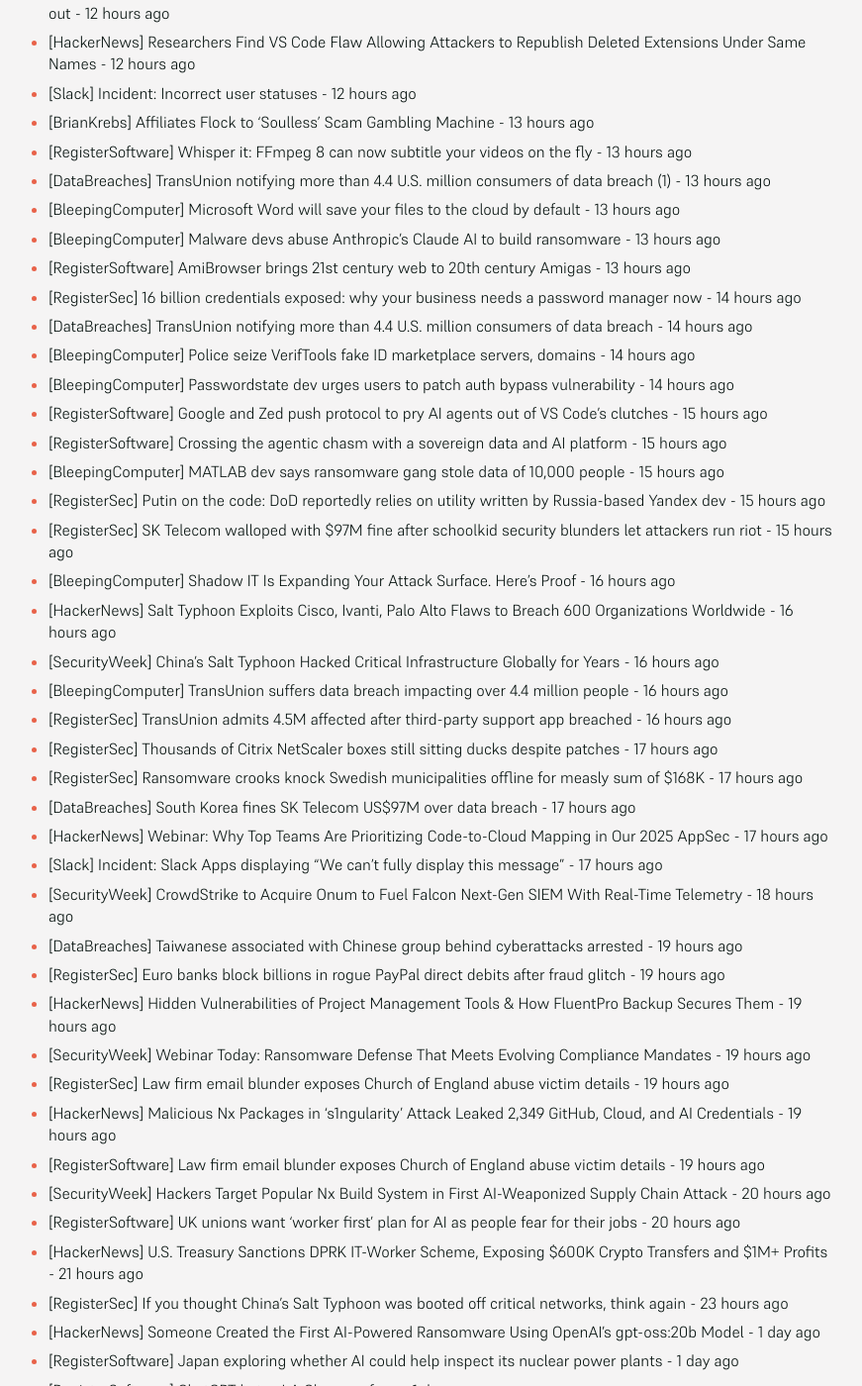
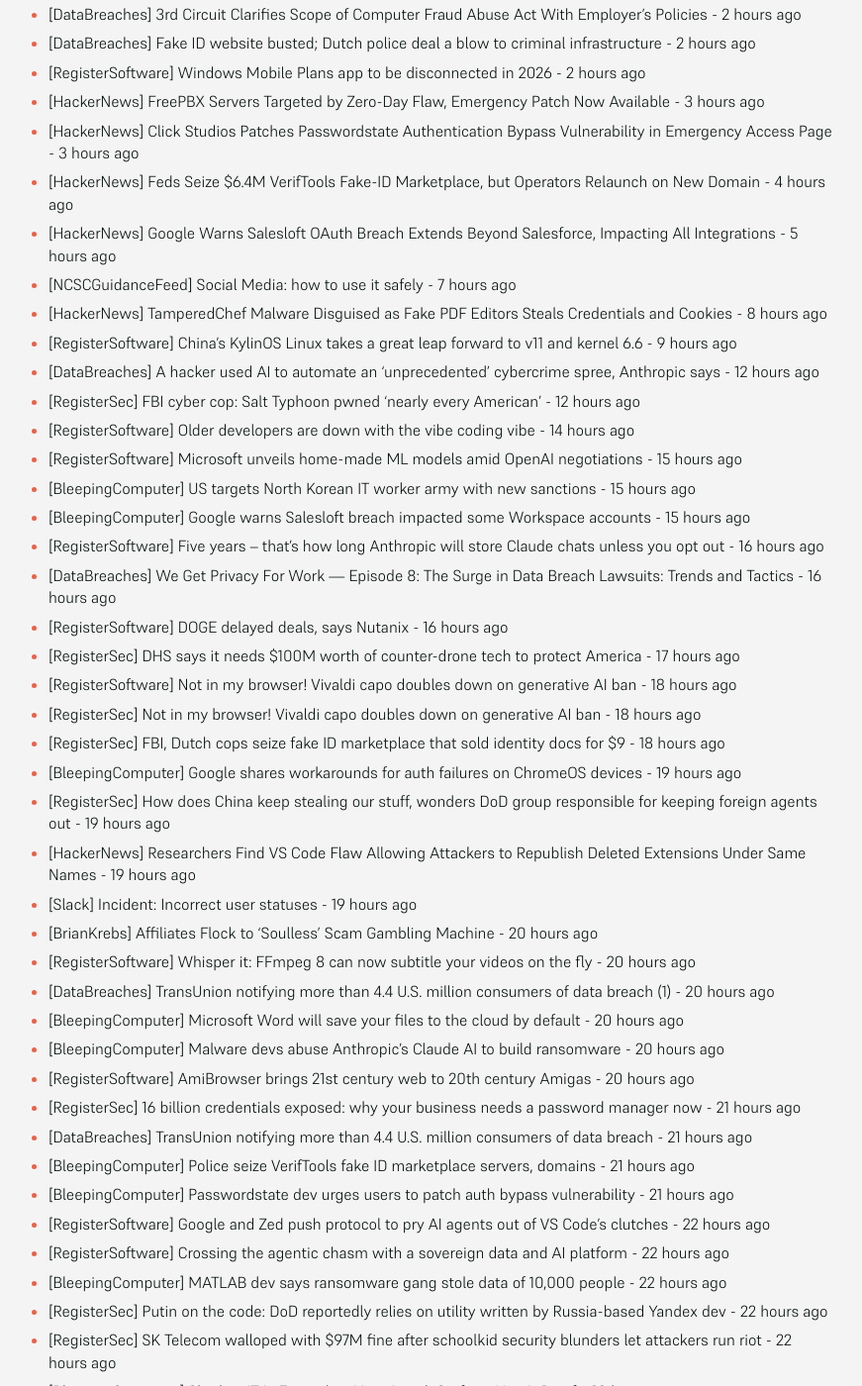
Before and after one commit to SecOpsNews/news, a Jekyll site: the page built from index.md, in a window 1280 px wide and 1400 px high, scrolled down 817 px. Shown: the whole window at 99% size, without its empty margins (215-1086 px from the left). Built offline with Jekyll 4.4.1, drawn with Linux system fonts in a browser that asks for light colours; some of the changed text lies outside the part shown.

Commit message:
New Feed

```diff
--- a/index.md
+++ b/index.md
@@ -9,63 +9,84 @@ description: Latest Updates
 
 <!-- SecOps start -->
 
-- [NCSCGuidanceFeed] Social Media: how to use it safely - 24 minutes ago
-- [HackerNews] TamperedChef Malware Disguised as Fake PDF Editors Steals Credentials and Cookies - 1 hour ago
-- [RegisterSoftware] China’s KylinOS Linux takes a great leap forward to v11 and kernel 6.6 - 2 hours ago
-- [DataBreaches] A hacker used AI to automate an ‘unprecedented’ cybercrime spree, Anthropic says - 5 hours ago
-- [RegisterSec] FBI cyber cop: Salt Typhoon pwned 'nearly every American' - 5 hours ago
-- [RegisterSoftware] Older developers are down with the vibe coding vibe - 7 hours ago
-- [RegisterSoftware] Microsoft unveils home-made ML models amid OpenAI negotiations - 8 hours ago
-- [BleepingComputer] US targets North Korean IT worker army with new sanctions - 8 hours ago
-- [BleepingComputer] Google warns Salesloft breach impacted some Workspace accounts - 8 hours ago
-- [RegisterSoftware] Five years – that's how long Anthropic will store Claude chats unless you opt out - 9 hours ago
-- [DataBreaches] We Get Privacy For Work — Episode 8: The Surge in Data Breach Lawsuits: Trends and Tactics - 9 hours ago
-- [RegisterSoftware] DOGE delayed deals, says Nutanix - 9 hours ago
-- [RegisterSec] DHS says it needs $100M worth of counter-drone tech to protect America - 10 hours ago
-- [RegisterSoftware] Not in my browser! Vivaldi capo doubles down on generative AI ban - 11 hours ago
-- [RegisterSec] Not in my browser! Vivaldi capo doubles down on generative AI ban - 11 hours ago
-- [RegisterSec] FBI, Dutch cops seize fake ID marketplace that sold identity docs for $9 - 11 hours ago
-- [BleepingComputer] Google shares workarounds for auth failures on ChromeOS devices - 12 hours ago
-- [RegisterSec] How does China keep stealing our stuff, wonders DoD group responsible for keeping foreign agents out - 12 hours ago
-- [HackerNews] Researchers Find VS Code Flaw Allowing Attackers to Republish Deleted Extensions Under Same Names - 12 hours ago
-- [Slack] Incident: Incorrect user statuses - 12 hours ago
-- [BrianKrebs] Affiliates Flock to ‘Soulless’ Scam Gambling Machine - 13 hours ago
-- [RegisterSoftware] Whisper it: FFmpeg 8 can now subtitle your videos on the fly - 13 hours ago
-- [DataBreaches] TransUnion notifying more than 4.4 U.S. million consumers of data breach (1) - 13 hours ago
-- [BleepingComputer] Microsoft Word will save your files to the cloud by default - 13 hours ago
-- [BleepingComputer] Malware devs abuse Anthropic’s Claude AI to build ransomware - 13 hours ago
-- [RegisterSoftware] AmiBrowser brings 21st century web to 20th century Amigas - 13 hours ago
-- [RegisterSec] 16 billion credentials exposed: why your business needs a password manager now - 14 hours ago
-- [DataBreaches] TransUnion notifying more than 4.4 U.S. million consumers of data breach - 14 hours ago
-- [BleepingComputer] Police seize VerifTools fake ID marketplace servers, domains - 14 hours ago
-- [BleepingComputer] Passwordstate dev urges users to patch auth bypass vulnerability - 14 hours ago
-- [RegisterSoftware] Google and Zed push protocol to pry AI agents out of VS Code's clutches - 15 hours ago
-- [RegisterSoftware] Crossing the agentic chasm with a sovereign data and AI platform - 15 hours ago
-- [BleepingComputer] MATLAB dev says ransomware gang stole data of 10,000 people - 15 hours ago
-- [RegisterSec] Putin on the code: DoD reportedly relies on utility written by Russia-based Yandex dev - 15 hours ago
-- [RegisterSec] SK Telecom walloped with $97M fine after schoolkid security blunders let attackers run riot - 15 hours ago
-- [BleepingComputer] Shadow IT Is Expanding Your Attack Surface. Here’s Proof - 16 hours ago
-- [HackerNews] Salt Typhoon Exploits Cisco, Ivanti, Palo Alto Flaws to Breach 600 Organizations Worldwide - 16 hours ago
-- [SecurityWeek] China’s Salt Typhoon Hacked Critical Infrastructure Globally for Years - 16 hours ago
-- [BleepingComputer] TransUnion suffers data breach impacting over 4.4 million people - 16 hours ago
-- [RegisterSec] TransUnion admits 4.5M affected after third-party support app breached - 16 hours ago
-- [RegisterSec] Thousands of Citrix NetScaler boxes still sitting ducks despite patches - 17 hours ago
-- [RegisterSec] Ransomware crooks knock Swedish municipalities offline for measly sum of $168K - 17 hours ago
-- [DataBreaches] South Korea fines SK Telecom US$97M over data breach - 17 hours ago
-- [HackerNews] Webinar: Why Top Teams Are Prioritizing Code-to-Cloud Mapping in Our 2025 AppSec - 17 hours ago
-- [Slack] Incident: Slack Apps displaying "We can't fully display this message" - 17 hours ago
-- [SecurityWeek] CrowdStrike to Acquire Onum to Fuel Falcon Next-Gen SIEM With Real-Time Telemetry - 18 hours ago
-- [DataBreaches] Taiwanese associated with Chinese group behind cyberattacks arrested - 19 hours ago
-- [RegisterSec] Euro banks block billions in rogue PayPal direct debits after fraud glitch - 19 hours ago
-- [HackerNews] Hidden Vulnerabilities of Project Management Tools & How FluentPro Backup Secures Them - 19 hours ago
-- [SecurityWeek] Webinar Today: Ransomware Defense That Meets Evolving Compliance Mandates - 19 hours ago
-- [RegisterSec] Law firm email blunder exposes Church of England abuse victim details - 19 hours ago
-- [HackerNews] Malicious Nx Packages in ‘s1ngularity’ Attack Leaked 2,349 GitHub, Cloud, and AI Credentials - 19 hours ago
-- [RegisterSoftware] Law firm email blunder exposes Church of England abuse victim details - 19 hours ago
-- [SecurityWeek] Hackers Target Popular Nx Build System in First AI-Weaponized Supply Chain Attack - 20 hours ago
-- [RegisterSoftware] UK unions want 'worker first' plan for AI as people fear for their jobs - 20 hours ago
-- [HackerNews] U.S. Treasury Sanctions DPRK IT-Worker Scheme, Exposing $600K Crypto Transfers and $1M+ Profits - 21 hours ago
-- [RegisterSec] If you thought China's Salt Typhoon was booted off critical networks, think again - 23 hours ago
+- [HackerNews] Abandoned Sogou Zhuyin Update Server Hijacked, Weaponized in Taiwan Espionage Campaign - 21 minutes ago
+- [HackerNews] Amazon Disrupts APT29 Watering Hole Campaign Abusing Microsoft Device Code Authentication - 21 minutes ago
+- [RegisterSec] Enterprise password management outfit Passwordstate patches Emergency Access bug - 33 minutes ago
+- [SecurityWeek] TransUnion Data Breach Impacts 4.4 Million - 57 minutes ago
+- [SecurityWeek] Google Confirms Workspace Accounts Also Hit in Salesforce–Salesloft Drift Data Theft Campaign - 57 minutes ago
+- [DataBreaches] EuroFins cancer screening hack far bigger than thought, agency says - 57 minutes ago
+- [DataBreaches] FBI cyber cop: Salt Typhoon pwned ‘nearly every American’ - 57 minutes ago
+- [HackerNews] Salt Typhoon Exploits Flaws in Edge Network Devices to Breach 600 Organizations Worldwide - 57 minutes ago
+- [SecurityWeek] Ransomware Group Exploits Hybrid Cloud Gaps, Gains Full Azure Control in Enterprise Attacks - 1 hour ago
+- [SecurityWeek] US Sanctions Russian National, Chinese Firm Aiding North Korean IT Workers - 1 hour ago
+- [SecurityWeek] Nevada Confirms Ransomware Attack Behind Statewide Service Disruptions - 1 hour ago
+- [HackerNews] Can Your Security Stack See ChatGPT? Why Network Visibility Matters - 2 hours ago
+- [DataBreaches] CISA steps in to help Nevada state government recover from cyberattack - 2 hours ago
+- [RegisterSec] UK government dragged for incomplete security reforms after Afghan leak fallout - 2 hours ago
+- [DataBreaches] 3rd Circuit Clarifies Scope of Computer Fraud Abuse Act With Employer’s Policies - 2 hours ago
+- [DataBreaches] Fake ID website busted; Dutch police deal a blow to criminal infrastructure - 2 hours ago
+- [RegisterSoftware] Windows Mobile Plans app to be disconnected in 2026 - 2 hours ago
+- [HackerNews] FreePBX Servers Targeted by Zero-Day Flaw, Emergency Patch Now Available - 3 hours ago
+- [HackerNews] Click Studios Patches Passwordstate Authentication Bypass Vulnerability in Emergency Access Page - 3 hours ago
+- [HackerNews] Feds Seize $6.4M VerifTools Fake-ID Marketplace, but Operators Relaunch on New Domain - 4 hours ago
+- [HackerNews] Google Warns Salesloft OAuth Breach Extends Beyond Salesforce, Impacting All Integrations - 5 hours ago
+- [NCSCGuidanceFeed] Social Media: how to use it safely - 7 hours ago
+- [HackerNews] TamperedChef Malware Disguised as Fake PDF Editors Steals Credentials and Cookies - 8 hours ago
+- [RegisterSoftware] China’s KylinOS Linux takes a great leap forward to v11 and kernel 6.6 - 9 hours ago
+- [DataBreaches] A hacker used AI to automate an ‘unprecedented’ cybercrime spree, Anthropic says - 12 hours ago
+- [RegisterSec] FBI cyber cop: Salt Typhoon pwned 'nearly every American' - 12 hours ago
+- [RegisterSoftware] Older developers are down with the vibe coding vibe - 14 hours ago
+- [RegisterSoftware] Microsoft unveils home-made ML models amid OpenAI negotiations - 15 hours ago
+- [BleepingComputer] US targets North Korean IT worker army with new sanctions - 15 hours ago
+- [BleepingComputer] Google warns Salesloft breach impacted some Workspace accounts - 15 hours ago
+- [RegisterSoftware] Five years – that's how long Anthropic will store Claude chats unless you opt out - 16 hours ago
+- [DataBreaches] We Get Privacy For Work — Episode 8: The Surge in Data Breach Lawsuits: Trends and Tactics - 16 hours ago
+- [RegisterSoftware] DOGE delayed deals, says Nutanix - 16 hours ago
+- [RegisterSec] DHS says it needs $100M worth of counter-drone tech to protect America - 17 hours ago
+- [RegisterSoftware] Not in my browser! Vivaldi capo doubles down on generative AI ban - 18 hours ago
+- [RegisterSec] Not in my browser! Vivaldi capo doubles down on generative AI ban - 18 hours ago
+- [RegisterSec] FBI, Dutch cops seize fake ID marketplace that sold identity docs for $9 - 18 hours ago
+- [BleepingComputer] Google shares workarounds for auth failures on ChromeOS devices - 19 hours ago
+- [RegisterSec] How does China keep stealing our stuff, wonders DoD group responsible for keeping foreign agents out - 19 hours ago
+- [HackerNews] Researchers Find VS Code Flaw Allowing Attackers to Republish Deleted Extensions Under Same Names - 19 hours ago
+- [Slack] Incident: Incorrect user statuses - 19 hours ago
+- [BrianKrebs] Affiliates Flock to ‘Soulless’ Scam Gambling Machine - 20 hours ago
+- [RegisterSoftware] Whisper it: FFmpeg 8 can now subtitle your videos on the fly - 20 hours ago
+- [DataBreaches] TransUnion notifying more than 4.4 U.S. million consumers of data breach (1) - 20 hours ago
+- [BleepingComputer] Microsoft Word will save your files to the cloud by default - 20 hours ago
+- [BleepingComputer] Malware devs abuse Anthropic’s Claude AI to build ransomware - 20 hours ago
+- [RegisterSoftware] AmiBrowser brings 21st century web to 20th century Amigas - 20 hours ago
+- [RegisterSec] 16 billion credentials exposed: why your business needs a password manager now - 21 hours ago
+- [DataBreaches] TransUnion notifying more than 4.4 U.S. million consumers of data breach - 21 hours ago
+- [BleepingComputer] Police seize VerifTools fake ID marketplace servers, domains - 21 hours ago
+- [BleepingComputer] Passwordstate dev urges users to patch auth bypass vulnerability - 21 hours ago
+- [RegisterSoftware] Google and Zed push protocol to pry AI agents out of VS Code's clutches - 22 hours ago
+- [RegisterSoftware] Crossing the agentic chasm with a sovereign data and AI platform - 22 hours ago
+- [BleepingComputer] MATLAB dev says ransomware gang stole data of 10,000 people - 22 hours ago
+- [RegisterSec] Putin on the code: DoD reportedly relies on utility written by Russia-based Yandex dev - 22 hours ago
+- [RegisterSec] SK Telecom walloped with $97M fine after schoolkid security blunders let attackers run riot - 22 hours ago
+- [BleepingComputer] Shadow IT Is Expanding Your Attack Surface. Here’s Proof - 23 hours ago
+- [HackerNews] Salt Typhoon Exploits Cisco, Ivanti, Palo Alto Flaws to Breach 600 Organizations Worldwide - 23 hours ago
+- [SecurityWeek] China’s Salt Typhoon Hacked Critical Infrastructure Globally for Years - 23 hours ago
+- [BleepingComputer] TransUnion suffers data breach impacting over 4.4 million people - 23 hours ago
+- [RegisterSec] TransUnion admits 4.5M affected after third-party support app breached - 23 hours ago
+- [RegisterSec] Thousands of Citrix NetScaler boxes still sitting ducks despite patches - 1 day ago
+- [RegisterSec] Ransomware crooks knock Swedish municipalities offline for measly sum of $168K - 1 day ago
+- [DataBreaches] South Korea fines SK Telecom US$97M over data breach - 1 day ago
+- [HackerNews] Webinar: Why Top Teams Are Prioritizing Code-to-Cloud Mapping in Our 2025 AppSec - 1 day ago
+- [Slack] Incident: Slack Apps displaying "We can't fully display this message" - 1 day ago
+- [SecurityWeek] CrowdStrike to Acquire Onum to Fuel Falcon Next-Gen SIEM With Real-Time Telemetry - 1 day ago
+- [DataBreaches] Taiwanese associated with Chinese group behind cyberattacks arrested - 1 day ago
+- [RegisterSec] Euro banks block billions in rogue PayPal direct debits after fraud glitch - 1 day ago
+- [HackerNews] Hidden Vulnerabilities of Project Management Tools & How FluentPro Backup Secures Them - 1 day ago
+- [SecurityWeek] Webinar Today: Ransomware Defense That Meets Evolving Compliance Mandates - 1 day ago
+- [RegisterSec] Law firm email blunder exposes Church of England abuse victim details - 1 day ago
+- [HackerNews] Malicious Nx Packages in ‘s1ngularity’ Attack Leaked 2,349 GitHub, Cloud, and AI Credentials - 1 day ago
+- [RegisterSoftware] Law firm email blunder exposes Church of England abuse victim details - 1 day ago
+- [SecurityWeek] Hackers Target Popular Nx Build System in First AI-Weaponized Supply Chain Attack - 1 day ago
+- [RegisterSoftware] UK unions want 'worker first' plan for AI as people fear for their jobs - 1 day ago
+- [HackerNews] U.S. Treasury Sanctions DPRK IT-Worker Scheme, Exposing $600K Crypto Transfers and $1M+ Profits - 1 day ago
+- [RegisterSec] If you thought China's Salt Typhoon was booted off critical networks, think again - 1 day ago
 - [HackerNews] Someone Created the First AI-Powered Ransomware Using OpenAI's gpt-oss:20b Model - 1 day ago
 - [RegisterSoftware] Japan exploring whether AI could help inspect its nuclear power plants - 1 day ago
 - [RegisterSoftware] ChatGPT hates LA Chargers fans - 1 day ago
@@ -106,20 +127,9 @@ description: Latest Updates
 - [BleepingComputer] Why zero trust is never 'done' and is an ever-evolving process - 1 day ago
 - [RegisterSoftware] GhostBSD 25.02 adds 'Gershwin' desktop for a Mac-like twist - 1 day ago
 - [HackerNews] ShadowSilk Hits 36 Government Targets in Central Asia and APAC Using Telegram Bots - 1 day ago
-- [BleepingComputer] Healthcare Services Group data breach impacts 624,000 people - 1 day ago
-- [RegisterSec] Salesforce data missing? It might be due to Salesloft breach, Google says - 1 day ago
-- [SecurityWeek] Nevada State Offices Closed Following Disruptive Cyberattack - 1 day ago
-- [HackerNews] The 5 Golden Rules of Safe AI Adoption - 1 day ago
-- [SecurityWeek] Infostealers: The Silent Smash-and-Grab Driving Modern Cybercrime - 1 day ago
-- [RegisterSoftware] What a difference 2 years makes: MariaDB buys back SkySQL - 1 day ago
-- [SecurityWeek] Citrix Patches Exploited NetScaler Zero-Day - 1 day ago
-- [SecurityWeek] PromptLock: First AI-Powered Ransomware Emerges - 1 day ago
-- [RegisterSoftware] VMware: The private cloud's main purpose is now keeping developers happy - 1 day ago
-- [RegisterSec] Who are you again? Infosec experiencing 'Identity crisis' amid rising login attacks - 1 day ago
-- [HackerNews] Blind Eagle’s Five Clusters Target Colombia Using RATs, Phishing Lures, and Dynamic DNS Infra - 1 day ago
-- [HackerNews] Salesloft OAuth Breach via Drift AI Chat Agent Exposes Salesforce Customer Data - 1 day ago
-- [TroyHunt] Home Assistant + Ubiquiti + AI = Home Automation Magic - 1 day ago
-- [RegisterSec] BGP’s security problems are notorious. Attempts to fix that are a work in progress - 2 days ago
+- [BleepingComputer] Healthcare Services Group data breach impacts 624,000 people - 2 days ago
+- [RegisterSec] Salesforce data missing? It might be due to Salesloft breach, Google says - 2 days ago
+- [SecurityWeek] Nevada State Offices Closed Following Disruptive Cyberattack - 2 days ago
 - [DataBreaches] Russian-linked hackers appear to have launched a crippling cyberattack on Western New Mexico University - 4 months ago
 - [DataBreaches] SK Telecom vows to take full responsibility for damage from recent data leak - 4 months ago
 - [HackerNews] Storm-1977 Hits Education Clouds with AzureChecker, Deploys 200+ Crypto Mining Containers - 4 months ago
```
